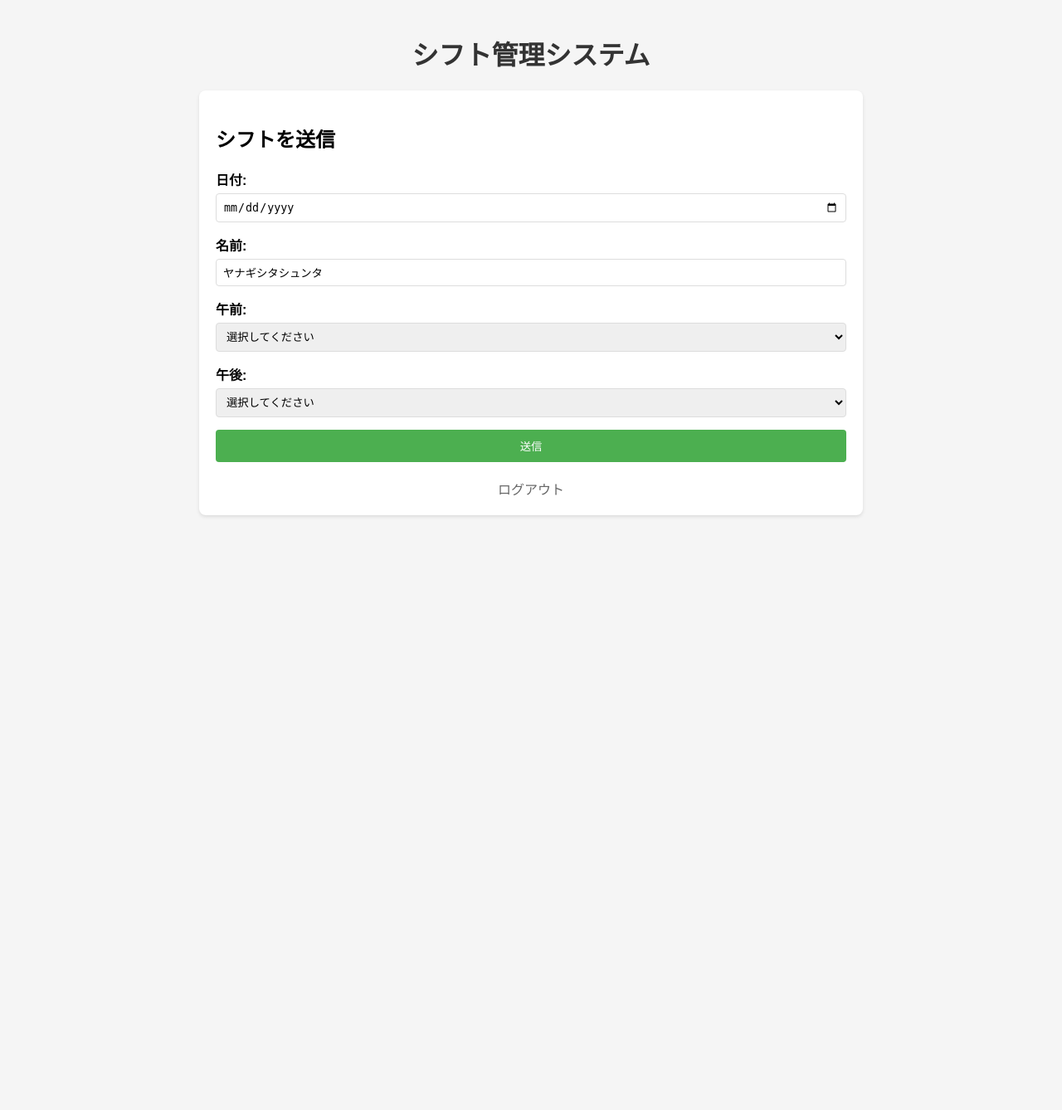
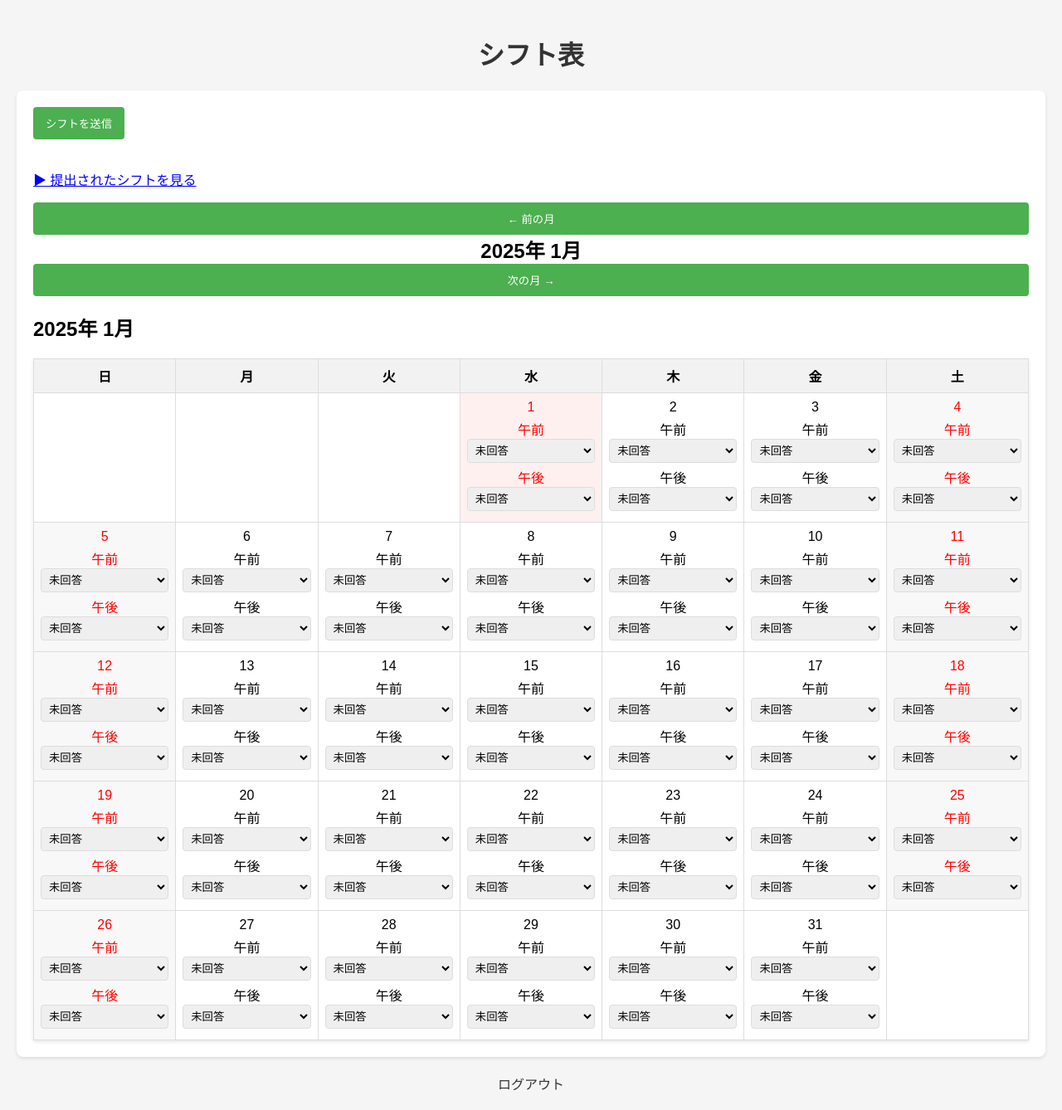
Before and after one commit to rakukofu/shift.form, a Flask app: page / in a window 1280 px wide. Shown: the whole page at 83% size. Before the commit the page ends 623 px from the top, so only its background shows below. Run offline with Flask 3, Linux system fonts and the light colour scheme; a user stored in the database is signed in.

Commit message:
indexページを修正：ログインフォームを追加し、カレンダー機能を維持

```diff
--- a/static/style.css
+++ b/static/style.css
@@ -2,7 +2,7 @@
 body {
     font-family: Arial, sans-serif;
     margin: 0;
-    padding: 0;
+    padding: 20px;
     background-color: #f5f5f5;
 }
 
@@ -35,28 +35,26 @@ h1 {
     border: 1px solid #f5c6cb;
 }
 
-.login-form, .shift-form {
+.login-form {
+    max-width: 400px;
+    margin: 0 auto;
+    padding: 20px;
     background-color: white;
-    padding: 20px;
     border-radius: 8px;
     box-shadow: 0 2px 4px rgba(0, 0, 0, 0.1);
-    margin-top: 20px;
 }
 
 .form-group {
     margin-bottom: 15px;
 }
 
-label {
+.form-group label {
     display: block;
     margin-bottom: 5px;
     font-weight: bold;
 }
 
-input[type="text"],
-input[type="password"],
-input[type="date"],
-select {
+.form-group input {
     width: 100%;
     padding: 8px;
     border: 1px solid #ddd;
@@ -78,13 +76,29 @@ button:hover {
     background-color: #45a049;
 }
 
+.message {
+    padding: 10px;
+    margin: 10px 0;
+    border-radius: 4px;
+}
+
+.message.success {
+    background-color: #dff0d8;
+    color: #3c763d;
+}
+
+.message.error {
+    background-color: #f2dede;
+    color: #a94442;
+}
+
 .logout-link {
     text-align: center;
     margin-top: 20px;
 }
 
 .logout-link a {
-    color: #666;
+    color: #333;
     text-decoration: none;
 }
 
@@ -130,48 +144,65 @@ header h1 {
 
 /* カレンダー */
 table {
-    width: 80%;
-    margin: 0 auto;
+    width: 100%;
     border-collapse: collapse;
+    margin-top: 20px;
     background-color: white;
-    box-shadow: 0 4px 8px rgba(0, 0, 0, 0.1);
+    box-shadow: 0 2px 4px rgba(0, 0, 0, 0.1);
 }
 
 th, td {
     border: 1px solid #ddd;
+    padding: 8px;
     text-align: center;
-    font-size: 1.2rem;
-    padding: 15px;
 }
 
 th {
-    background-color: #f0f0f0;
-    color: #555;
-}
-
-td {
-    transition: background-color 0.3s ease;
-}
-
-td:hover {
-    background-color: #e3f2fd;
-}
-
-.today {
-    background-color: #c8e6c9 !important;
-    font-weight: bold;
-    color: #2e7d32;
-}
-
-/* 祝日や週末 */
-.holiday {
-    background-color: #ffd6d6;
-    color: #c62828;
+    background-color: #f2f2f2;
 }
 
 .rest {
-    background-color: #ffe0b2;
-    color: #bf360c;
+    background-color: #f8f8f8;
+    color: #ff0000;
+}
+
+.holiday {
+    background-color: #fff0f0;
+    color: #ff0000;
+}
+
+.weekday {
+    background-color: white;
+}
+
+.morning, .afternoon {
+    margin: 5px 0;
+}
+
+select {
+    width: 100%;
+    padding: 5px;
+    border: 1px solid #ddd;
+    border-radius: 4px;
+}
+
+#calendar-title {
+    display: inline-block;
+    margin: 0 20px;
+}
+
+#shift-form {
+    max-width: 1200px;
+    margin: 0 auto;
+    background-color: white;
+    padding: 20px;
+    border-radius: 8px;
+    box-shadow: 0 2px 4px rgba(0, 0, 0, 0.1);
+}
+
+#shift-form button[type="submit"] {
+    width: auto;
+    margin-bottom: 20px;
 }
 
 #details-container {
--- a/templates/index.html
+++ b/templates/index.html
@@ -3,17 +3,20 @@
 <head>
     <meta charset="UTF-8">
     <meta name="viewport" content="width=device-width, initial-scale=1.0">
-    <title>シフト管理システム</title>
+    <title>シフト表提出</title>
+    <script src="{{ url_for('static', filename='script.js') }}" defer></script>
+    <link rel="icon" href="{{ url_for('static', filename='favicon.ico') }}">
     <link rel="stylesheet" href="{{ url_for('static', filename='style.css') }}">
 </head>
 <body>
-    <div class="container">
-        <h1>シフト管理システム</h1>
+    <h1>シフト表</h1>
+
+    <div id="message-container"></div>
 
     {% with messages = get_flashed_messages(with_categories=true) %}
         {% if messages %}
             {% for category, message in messages %}
-                    <div class="alert alert-{{ category }}">{{ message }}</div>
+                <div class="message {{ category }}">{{ message }}</div>
             {% endfor %}
         {% endif %}
     {% endwith %}
@@ -34,40 +37,115 @@
         </form>
     </div>
     {% else %}
-        <div class="shift-form">
-            <h2>シフトを送信</h2>
-            <form method="POST" action="{{ url_for('index') }}">
-                <div class="form-group">
-                    <label for="date">日付:</label>
-                    <input type="date" id="date" name="date" required>
+    <form id="shift-form" method="POST" action="{{ url_for('index') }}">
+        <button type="submit" title="このボタンでシフトを送信します">シフトを送信</button>
+
+        <p>
+            <a href="{{ url_for('viewer') }}" style="font-size: 16px; color: blue;">▶ 提出されたシフトを見る</a>
+        </p>
+
+        <div style="text-align: center; margin-bottom: 20px;">
+            <button type="button" onclick="changeMonth(-1)" aria-label="前の月に変更する">← 前の月</button>
+            <span id="calendar-title" style="font-size: 1.5em; font-weight: bold;"></span>
+            <button type="button" onclick="changeMonth(1)" aria-label="次の月に変更する">次の月 →</button>
         </div>
-                <div class="form-group">
-                    <label for="user_name">名前:</label>
-                    <input type="text" id="user_name" name="user_name" value="{{ current_user.username }}" readonly>
-                </div>
-                <div class="form-group">
-                    <label for="morning">午前:</label>
-                    <select id="morning" name="morning">
-                        <option value="">選択してください</option>
-                        <option value="出勤">出勤</option>
-                        <option value="休み">休み</option>
-                    </select>
-                </div>
-                <div class="form-group">
-                    <label for="afternoon">午後:</label>
-                    <select id="afternoon" name="afternoon">
-                        <option value="">選択してください</option>
-                        <option value="出勤">出勤</option>
-                        <option value="休み">休み</option>
-                    </select>
-                </div>
-                <button type="submit">送信</button>
+
+        <div id="calendar-container"></div>
+        <div id="shift-details"></div>
     </form>
     <div class="logout-link">
         <a href="{{ url_for('logout') }}">ログアウト</a>
     </div>
+    {% endif %}
+
+    <script>
+        // グローバル変数の定義
+        let currentYear = 2025;
+        let currentMonth = 1;
+
+        const holidays = [
+            { month: 1, day: 1 }, { month: 2, day: 11 }, { month: 4, day: 29 },
+            { month: 5, day: 3 }, { month: 5, day: 4 }, { month: 5, day: 5 },
+            { month: 7, day: 20 }, { month: 9, day: 15 }, { month: 10, day: 14 },
+            { month: 11, day: 3 }, { month: 11, day: 23 }, { month: 12, day: 23 }
+        ];
+
+        // カレンダー生成関数
+        function generateCalendar(year, month) {
+            const daysInMonth = new Date(year, month, 0).getDate();
+            const firstDay = new Date(year, month - 1, 1).getDay();
+            let calendarHTML = `<h2>${year}年 ${month}月</h2><table><thead>
+                                    <tr><th>日</th><th>月</th><th>火</th><th>水</th><th>木</th><th>金</th><th>土</th></tr>
+                                </thead><tbody>`;
+
+            let dayCounter = 1;
+
+            for (let i = 0; i < 6; i++) {
+                calendarHTML += `<tr>`;
+                for (let j = 0; j < 7; j++) {
+                    let dayClass = j === 0 || j === 6 ? 'rest' : 'weekday';
+                    const isHoliday = holidays.some(holiday => holiday.month === month && holiday.day === dayCounter);
+
+                    if (isHoliday) dayClass = "holiday";
+
+                    if (i === 0 && j < firstDay) {
+                        calendarHTML += `<td></td>`;
+                    } else if (dayCounter <= daysInMonth) {
+                        // シフト選択肢を追加
+                        calendarHTML += `<td class="${dayClass}">
+                                            ${dayCounter}<br>
+                                            <div class="morning">
+                                                <label for="morning-${dayCounter}">午前</label>
+                                                <select id="morning-${dayCounter}" name="${year}-${month}-${dayCounter}-morning" title="午前のシフトを選択してください">
+                                                    <option value="未回答">未回答</option>
+                                                    <option value="〇">〇</option>
+                                                    <option value="×">×</option>
+                                                </select>
                                             </div>
-        {% endif %}
+                                            <div class="afternoon">
+                                                <label for="afternoon-${dayCounter}">午後</label>
+                                                <select id="afternoon-${dayCounter}" name="${year}-${month}-${dayCounter}-afternoon" title="午後のシフトを選択してください">
+                                                    <option value="未回答">未回答</option>
+                                                    <option value="〇">〇</option>
+                                                    <option value="×">×</option>
+                                                </select>
                                             </div>
+                                        </td>`;
+                        dayCounter++;
+                    } else {
+                        calendarHTML += `<td></td>`;
+                    }
+                }
+                calendarHTML += `</tr>`;
+                if (dayCounter > daysInMonth) break;
+            }
+            calendarHTML += `</tbody></table>`;
+            return calendarHTML;
+        }
+
+        // カレンダー表示関数
+        function displayCalendar() {
+            document.getElementById("calendar-title").textContent = `${currentYear}年 ${currentMonth}月`;
+            document.getElementById("calendar-container").innerHTML = generateCalendar(currentYear, currentMonth);
+        }
+
+        // グローバルスコープに関数を定義
+        window.changeMonth = function(direction) {
+            currentMonth += direction;
+            if (currentMonth < 1) {
+                currentMonth = 12;
+                currentYear--;
+            } else if (currentMonth > 12) {
+                currentMonth = 1;
+                currentYear++;
+            }
+            displayCalendar();
+        };
+
+        // 初期カレンダー表示
+        document.addEventListener("DOMContentLoaded", () => {
+            displayCalendar();
+        });
+    </script>
 </body>
 </html>
```
Lines whose indentation alone changed are shown as unchanged.
